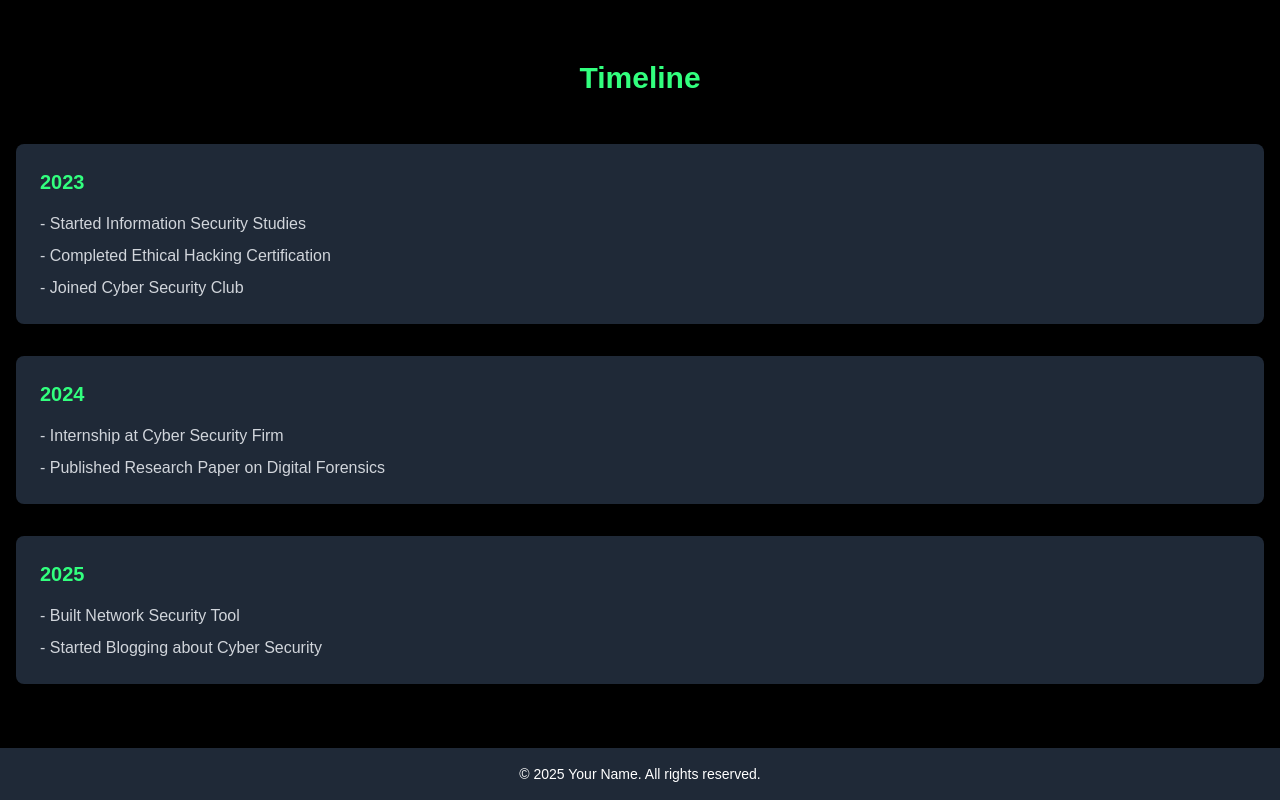
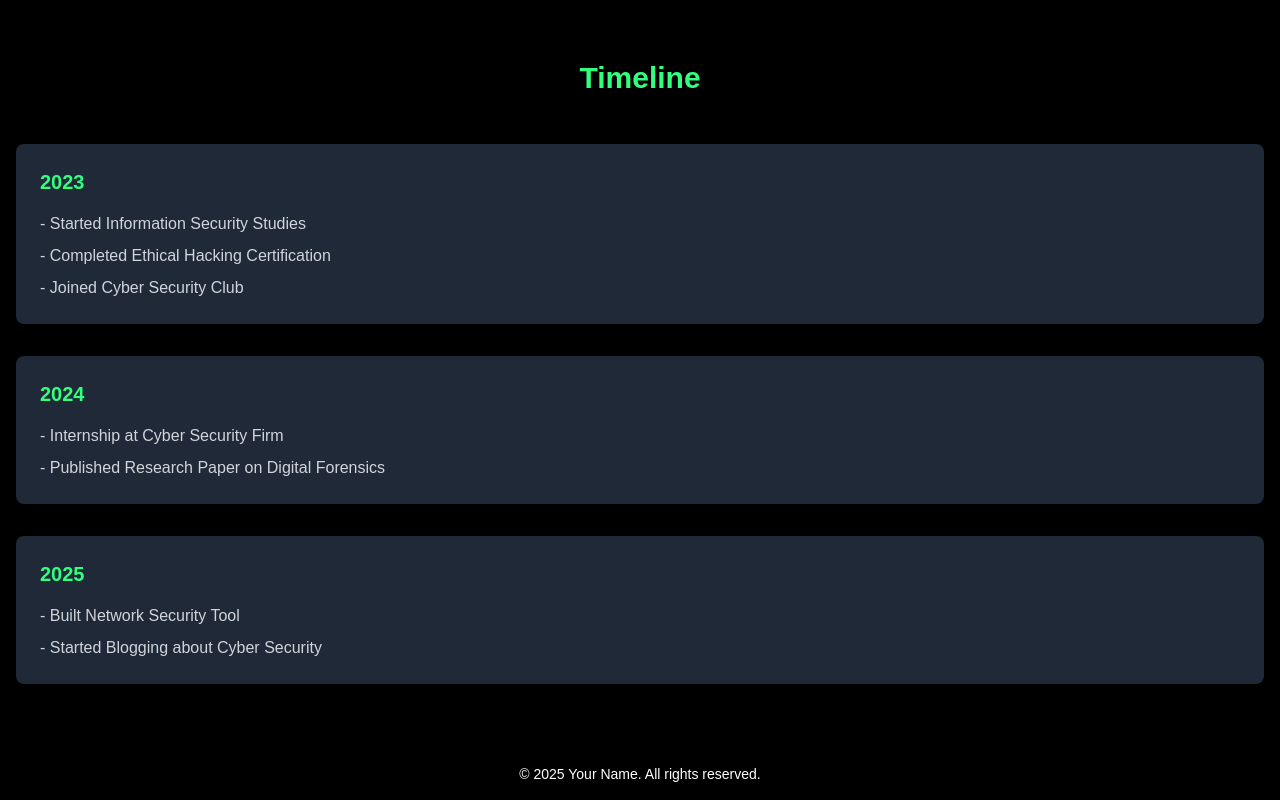
Before and after one commit to me0w2en/me0w2en.github.io, a Next.js app: page / in a window 1280 px wide. Shown: the part 2496-3296 px from the top of the page. Built offline with nearby package versions, Linux system fonts and the light colour scheme.

Commit message:
Design: Footer 배경 색상 수정

```diff
--- a/src/components/Footer.tsx
+++ b/src/components/Footer.tsx
@@ -2,7 +2,7 @@ import React from "react";
 
 export const Footer = () => {
   return (
-    <footer className="bg-gray-800 text-white py-4">
+    <footer className="bg-black text-white py-4">
       <div className="container mx-auto text-center">
         <p className="text-sm">
           &copy; {new Date().getFullYear()} Your Name. All rights reserved.
```
